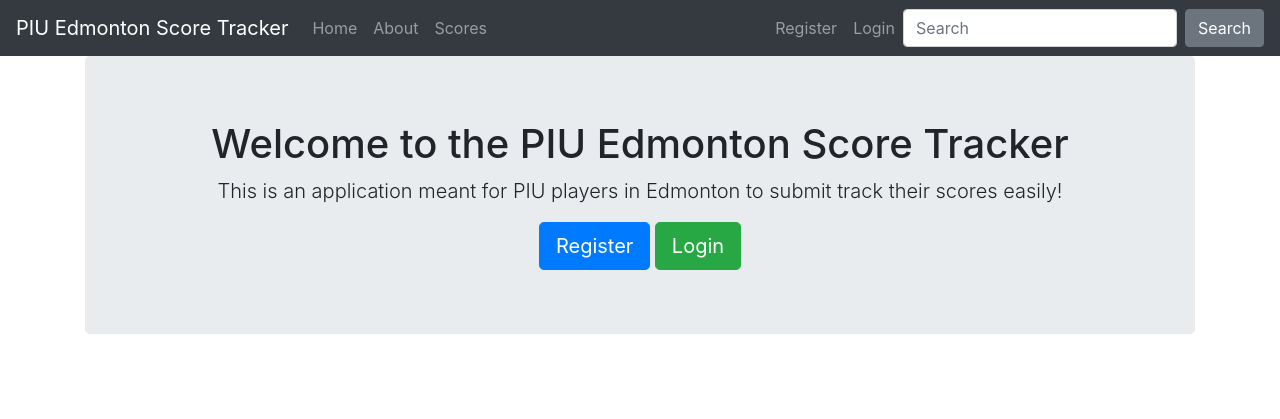
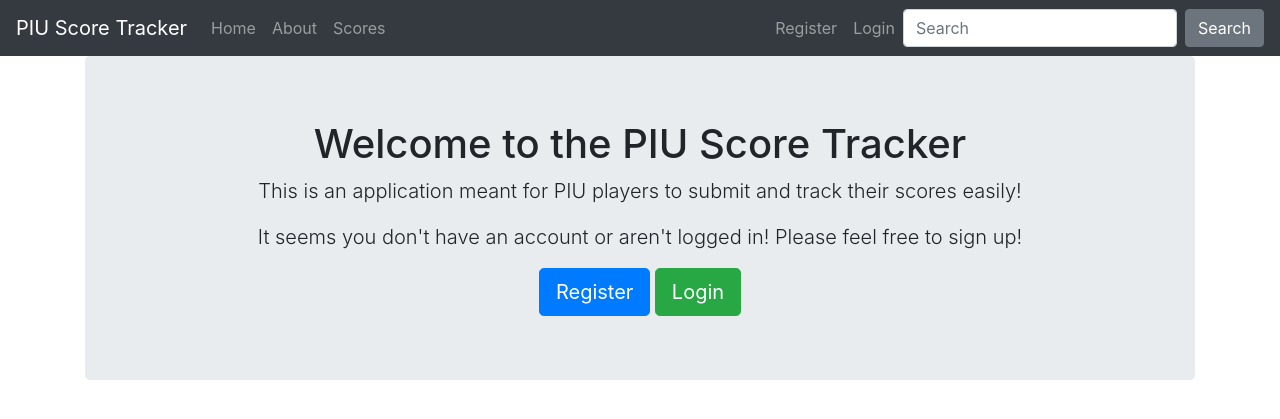
Before and after one commit to dj505/PIU-Score-Tracker, a Flask app: page / in a window 1280 px wide. Shown: the top 419 px of the page. Run offline with Flask 2, Linux system fonts and the light colour scheme; parts of the project's set-up code (start-up, migrations or seed data) failed here and were passed over; some libraries are stand-ins or nearby versions.

Commit message:
Template Update

```diff
--- a/templates/home.html
+++ b/templates/home.html
@@ -2,9 +2,10 @@
 
 {% block body %}
 <div class="jumbotron text-center">
-  <h1>Welcome to the PIU Edmonton Score Tracker</h1>
-  <p class="lead">This is an application meant for PIU players in Edmonton to submit track their scores easily!</p>
+  <h1>Welcome to the PIU Score Tracker</h1>
+  <p class="lead">This is an application meant for PIU players to submit and track their scores easily!</p>
   {% if session.logged_in == NULL %}
+    <p class="lead">It seems you don't have an account or aren't logged in! Please feel free to sign up!</p>
     <a href="/register" class="btn btn-primary btn-lg">Register</a>
     <a href="/login" class="btn btn-success btn-lg">Login</a>
   {% endif %}
--- a/templates/includes/_navbar.html
+++ b/templates/includes/_navbar.html
@@ -1,5 +1,5 @@
 <nav class="navbar navbar-expand-md navbar-dark bg-dark">
-<a class="navbar-brand" href="/">PIU Edmonton Score Tracker</a>
+<a class="navbar-brand" href="/">PIU Score Tracker</a>
 <button class="navbar-toggler" type="button" data-toggle="collapse" data-target="#navbarsExampleDefault" aria-controls="navbarsExampleDefault" aria-expanded="false" aria-label="Toggle navigation">
 <span class="navbar-toggler-icon"></span>
 </button>
```
